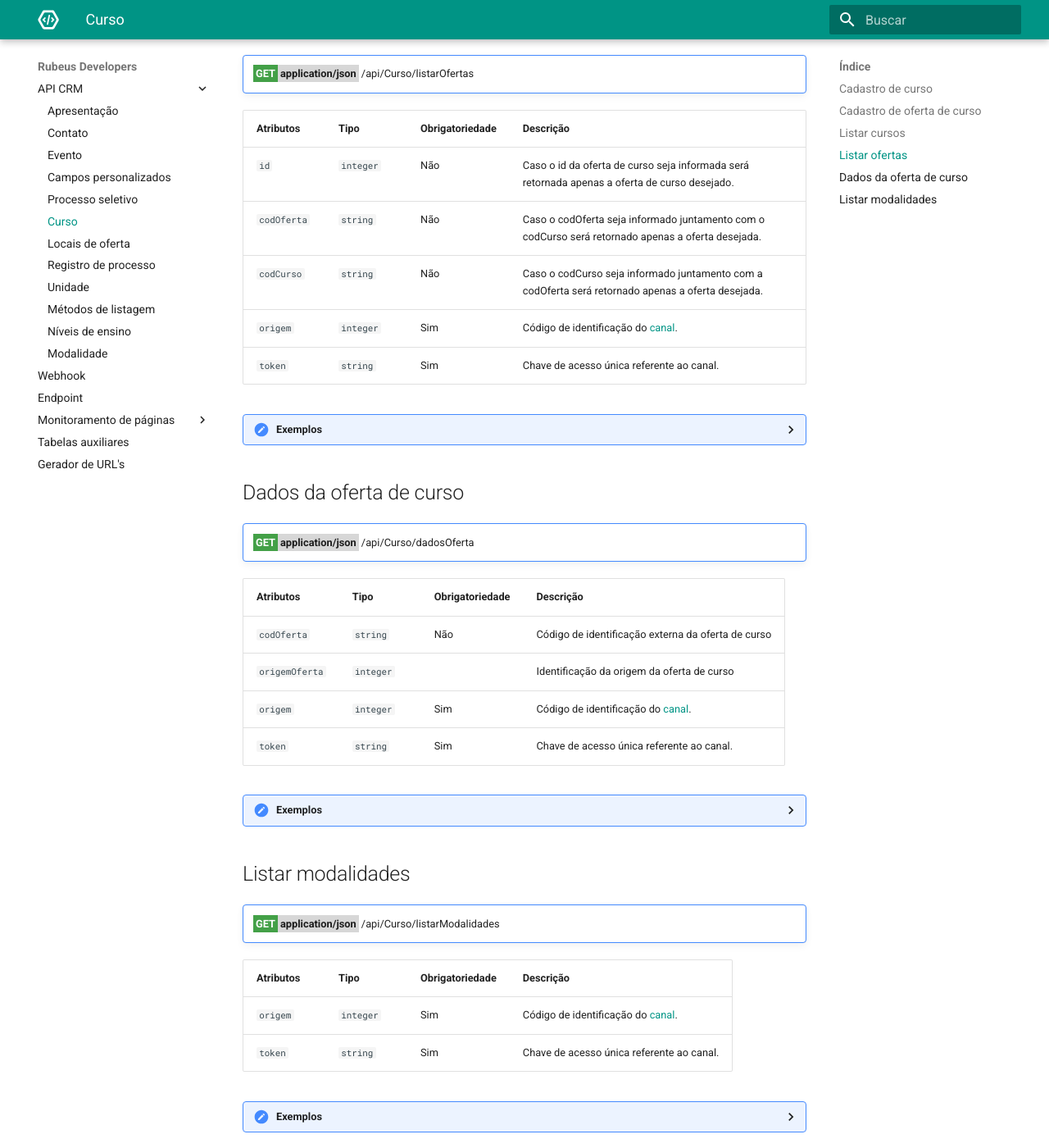
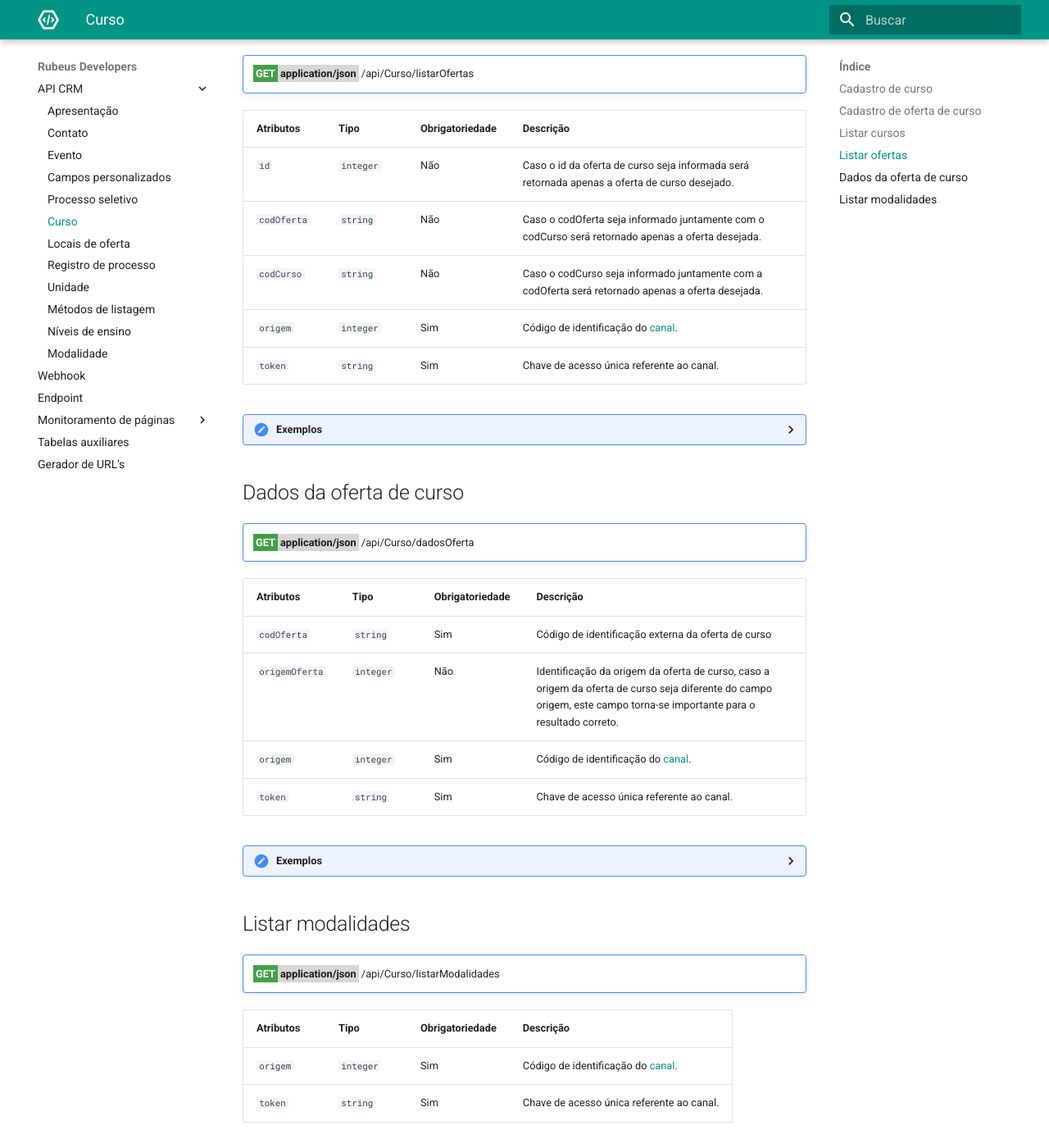
Before and after one commit to rubeus-tecnologia-e-inovacao/docs, an MkDocs documentation site: the page built from docs/api_crm/curso.md, in a window 1280 px wide and 1400 px high, scrolled down 4706 px. Shown: the whole window at 82% size. Built offline with MkDocs 1.6.1 and Material for MkDocs 9.7.7, drawn with Linux system fonts in a browser that asks for light colours.

Commit message:
fix: corrige erros de digitação

```diff
--- a/docs/api_crm/curso.md
+++ b/docs/api_crm/curso.md
@@ -118,8 +118,8 @@
 | Atributos | Tipo | Obrigatoriedade | Descrição |
 | --- | --- | --- | --- |
 | `id` | `integer` | Não | Caso o id da oferta de curso seja informada será retornada apenas a oferta de curso desejado. |
-| `codOferta` | `string` | Não | Caso o codOferta seja informado juntamento com o codCurso será retornado apenas a oferta desejada. |
-| `codCurso` | `string` | Não | Caso o codCurso seja informado juntamento com a codOferta será retornado apenas a oferta desejada. |
+| `codOferta` | `string` | Não | Caso o codOferta seja informado juntamente com o codCurso será retornado apenas a oferta desejada. |
+| `codCurso` | `string` | Não | Caso o codCurso seja informado juntamente com a codOferta será retornado apenas a oferta desejada. |
 | `origem` | `integer` | Sim | Código de identificação do [canal](/api_crm/apresentacao/#autenticacao). |
 | `token` | `string` | Sim | Chave de acesso única referente ao canal. |
 
@@ -167,8 +167,8 @@
 
 | Atributos | Tipo | Obrigatoriedade | Descrição |
 | --- | --- | --- | --- |
-| `codOferta` | `string` | Não | Código de identificação externa da oferta de curso |
-| `origemOferta` | `integer` |  | Identificação da origem da oferta de curso |
+| `codOferta` | `string` | Sim | Código de identificação externa da oferta de curso |
+| `origemOferta` | `integer` | Não | Identificação da origem da oferta de curso, caso a origem da oferta de curso seja diferente do campo origem, este campo torna-se importante para o resultado correto. |
 | `origem` | `integer` | Sim | Código de identificação do [canal](/api_crm/apresentacao/#autenticacao). |
 | `token` | `string` | Sim | Chave de acesso única referente ao canal. |
 
```
